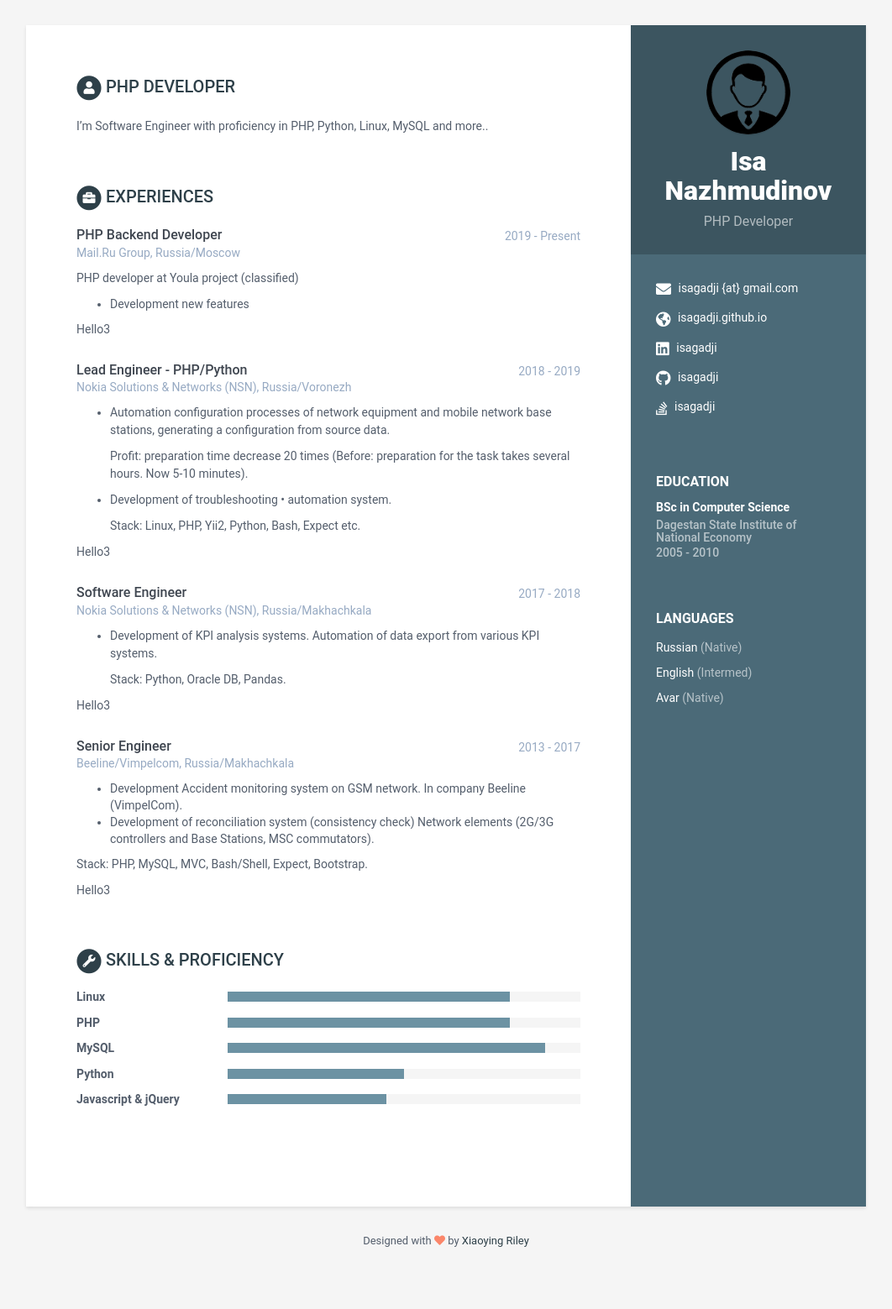
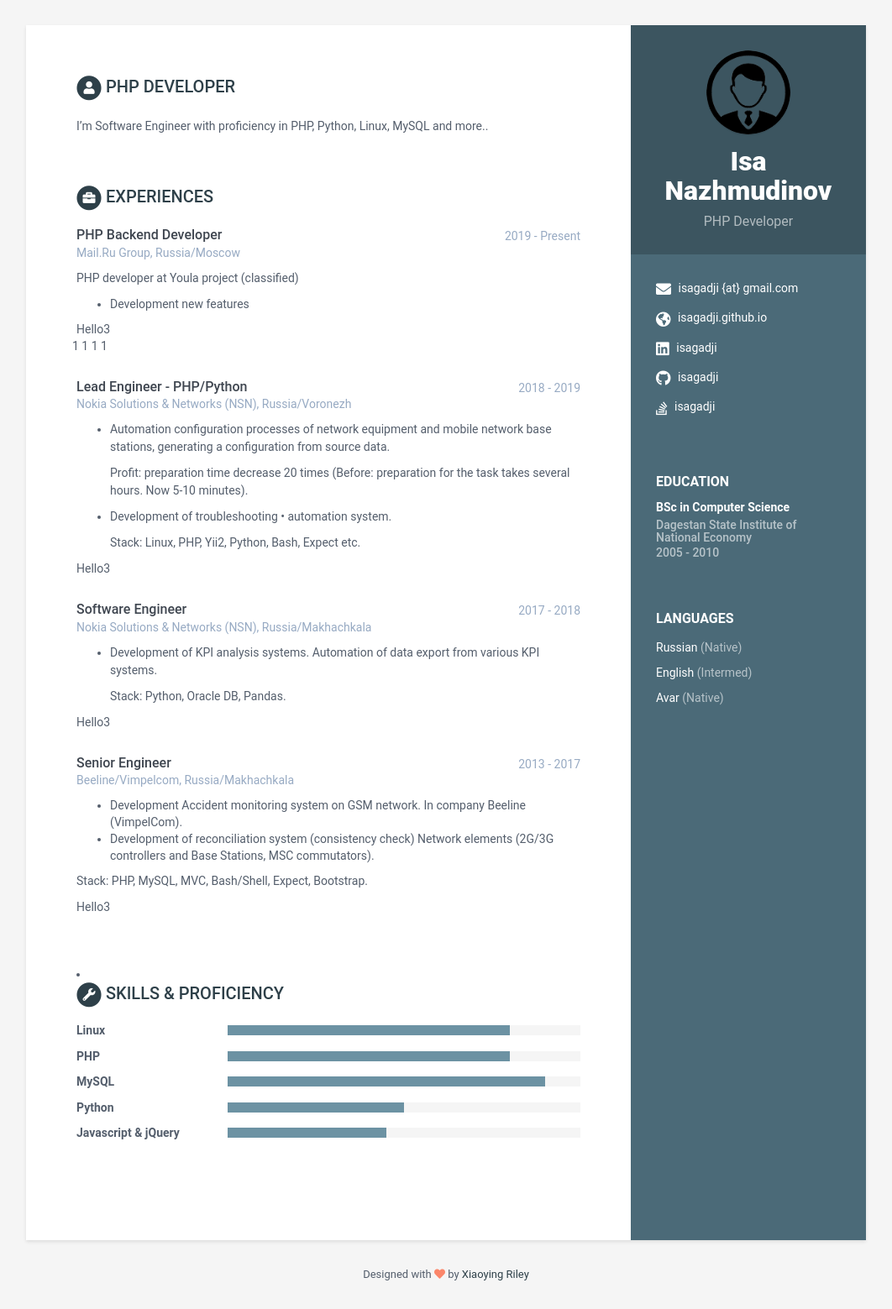
Before and after one commit to isagadji/isa, a Jekyll site: the page built from index.html, in a window 1280 px wide. Shown: the whole page at 84% size, without its empty margins (109-1171 px from the left). Built offline with Jekyll 4.4.1, drawn with Linux system fonts in a browser that asks for light colours; before the commit the page ends 1519 px from its top, so only the background shows below that.

Commit message:
experiments

```diff
--- a/_includes/experiences.html
+++ b/_includes/experiences.html
@@ -31,9 +31,8 @@
     Hello3
     {% if experience.stack %}
     <ul class="list-inline">
-      {% for stack in experiences.stack %}
+      {% for stack in experience.stack %}
       1
-      <li class="list-inline-item"><span class="badge badge-primary badge-pill">{{ stack.name }}</span></li>
       {% endfor %}
     </ul>
     {% endif %}
@@ -43,3 +42,4 @@
 
 </section><!--//section-->
 {% endif %}
+<li class="list-inline-item"><span class="badge badge-primary badge-pill">{{ stack.name }}</span></li>
```
